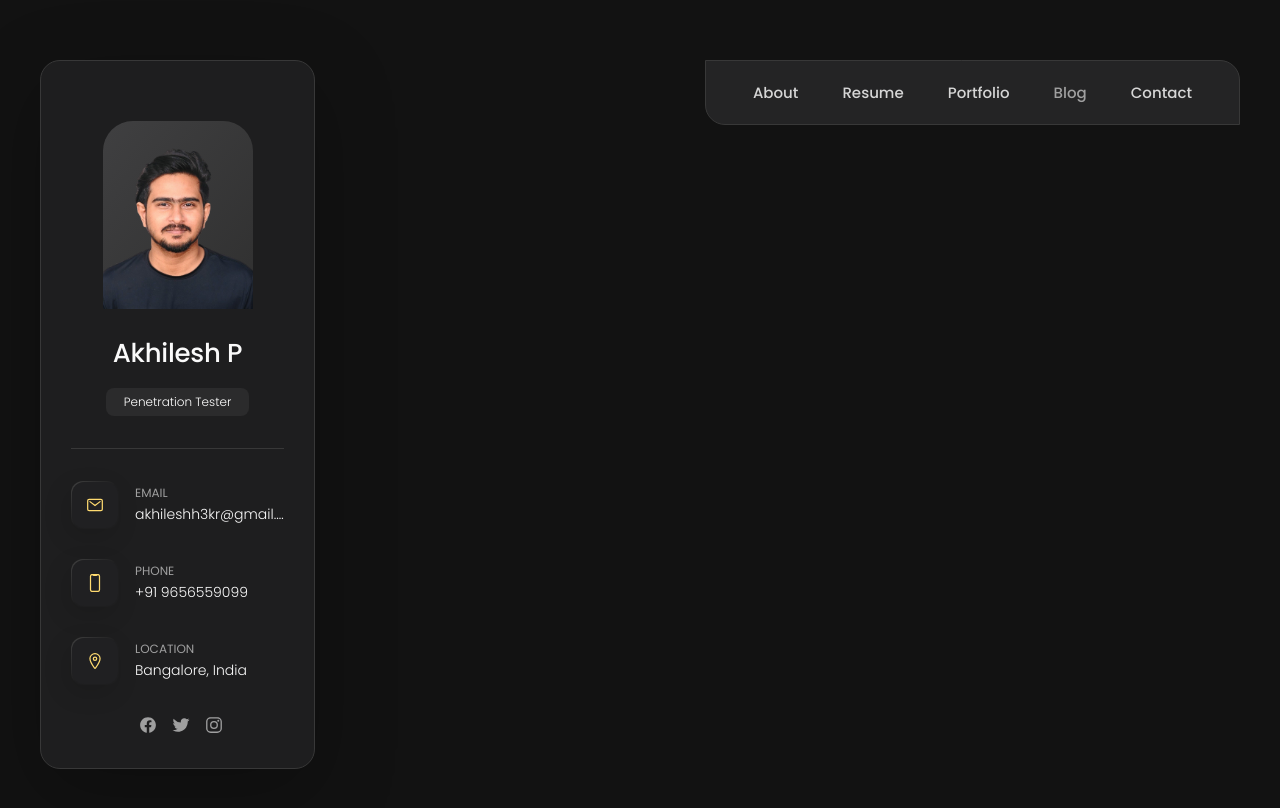
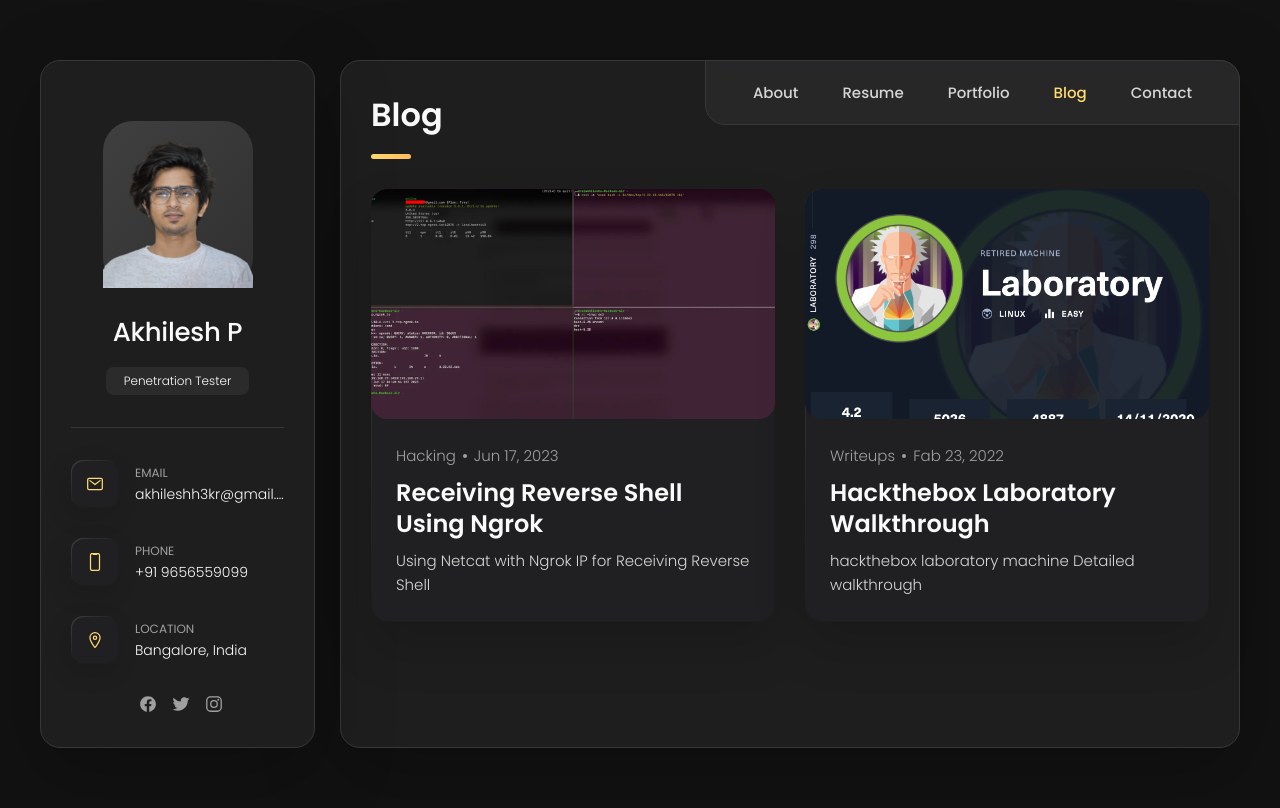
Before and after one commit to drxadz/portfolio, a plain HTML site: page index.html in a window 1280 px wide. Both pictures are taken after a click on the button "Blog". Drawn offline with nearby package versions, Linux system fonts and the light colour scheme.

Commit message:
new profile

```diff
--- a/index.html
+++ b/index.html
@@ -42,7 +42,7 @@
       <div class="sidebar-info">
 
         <figure class="avatar-box">
-          <img src="./assets/images/my-avatar.png" alt="Akhilesh P" width="80">
+          <img src="./assets/images/profile-8.png" alt="Akhilesh P" width="80">
         </figure>
 
         <div class="info-content">
@@ -956,7 +956,7 @@
         - #BLOG
       -->
 
-      <!-- <article class="blog" data-page="blog">
+      <article class="blog" data-page="blog">
 
         <header>
           <h2 class="h2 article-title">Blog</h2>
@@ -967,26 +967,26 @@
           <ul class="blog-posts-list">
 
             <li class="blog-post-item">
-              <a href="#">
+              <a href="https://drxh3kr.medium.com/using-netcat-with-ngrok-ip-for-receiving-reverse-shell-25ba7a498aab">
 
                 <figure class="blog-banner-box">
-                  <img src="./assets/images/blog-1.jpg" alt="Design conferences in 2022" loading="lazy">
+                  <img src="./assets/images/blog-1.png" alt="Receiving Reverse Shell Using Ngrok" loading="lazy">
                 </figure>
 
                 <div class="blog-content">
 
                   <div class="blog-meta">
-                    <p class="blog-category">Design</p>
+                    <p class="blog-category">Hacking</p>
 
                     <span class="dot"></span>
 
-                    <time datetime="2022-02-23">Fab 23, 2022</time>
+                    <time datetime="2022-02-23">Jun 17, 2023</time>
                   </div>
 
-                  <h3 class="h3 blog-item-title">Design conferences in 2022</h3>
+                  <h3 class="h3 blog-item-title">Receiving Reverse Shell Using Ngrok</h3>
 
                   <p class="blog-text">
-                    Veritatis et quasi architecto beatae vitae dicta sunt, explicabo.
+                    Using Netcat with Ngrok IP for Receiving Reverse Shell
                   </p>
 
                 </div>
@@ -995,26 +995,26 @@
             </li>
 
             <li class="blog-post-item">
-              <a href="#">
+              <a href="https://drxh3kr.medium.com/lets-start-enumeration-first-im-using-threader3000-for-port-scanning-f0cfcf699206">
 
                 <figure class="blog-banner-box">
-                  <img src="./assets/images/blog-2.jpg" alt="Best fonts every designer" loading="lazy">
+                  <img src="./assets/images/blog-2.png" alt="hackthebox laboratory walkthrough" loading="lazy">
                 </figure>
 
                 <div class="blog-content">
 
                   <div class="blog-meta">
-                    <p class="blog-category">Design</p>
+                    <p class="blog-category">Writeups</p>
 
                     <span class="dot"></span>
 
                     <time datetime="2022-02-23">Fab 23, 2022</time>
                   </div>
 
-                  <h3 class="h3 blog-item-title">Best fonts every designer</h3>
+                  <h3 class="h3 blog-item-title">hackthebox laboratory walkthrough</h3>
 
                   <p class="blog-text">
-                    Sed ut perspiciatis, nam libero tempore, cum soluta nobis est eligendi.
+                    hackthebox laboratory machine Detailed walkthrough
                   </p>
 
                 </div>
@@ -1022,7 +1022,7 @@
               </a>
             </li>
 
-            <li class="blog-post-item">
+            <!-- <li class="blog-post-item">
               <a href="#">
 
                 <figure class="blog-banner-box">
@@ -1133,12 +1133,12 @@
 
               </a>
             </li>
-
+ -->
           </ul>
 
         </section>
 
-      </article> -->
+      </article>
 
 
 
```
Also changed, not shown: assets/images/blog-1.png (added), assets/images/blog-2.png (added), assets/images/profile-2.JPG (added), assets/images/profile-4.png (added), assets/images/profile-5.png (added), assets/images/profile-6.png (added), assets/images/profile-7.png (added), assets/images/profile-8.png (added).
